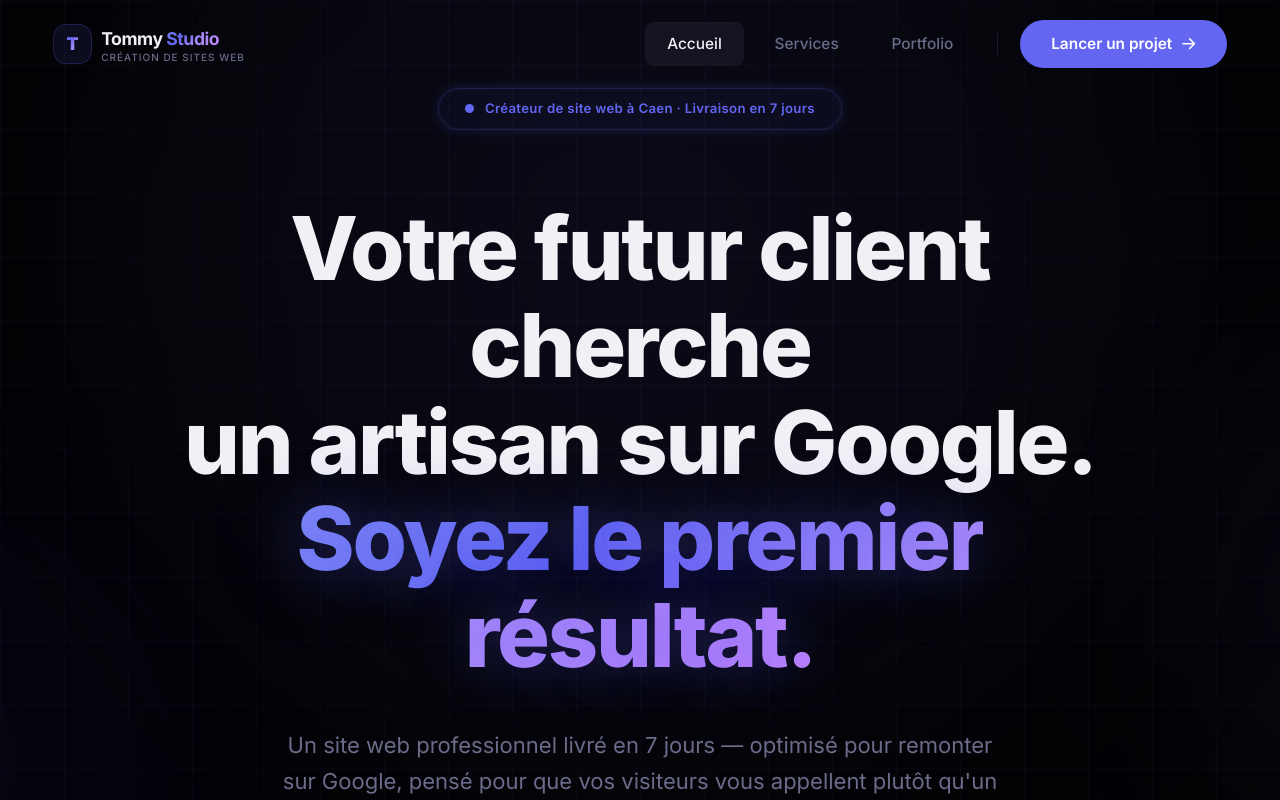
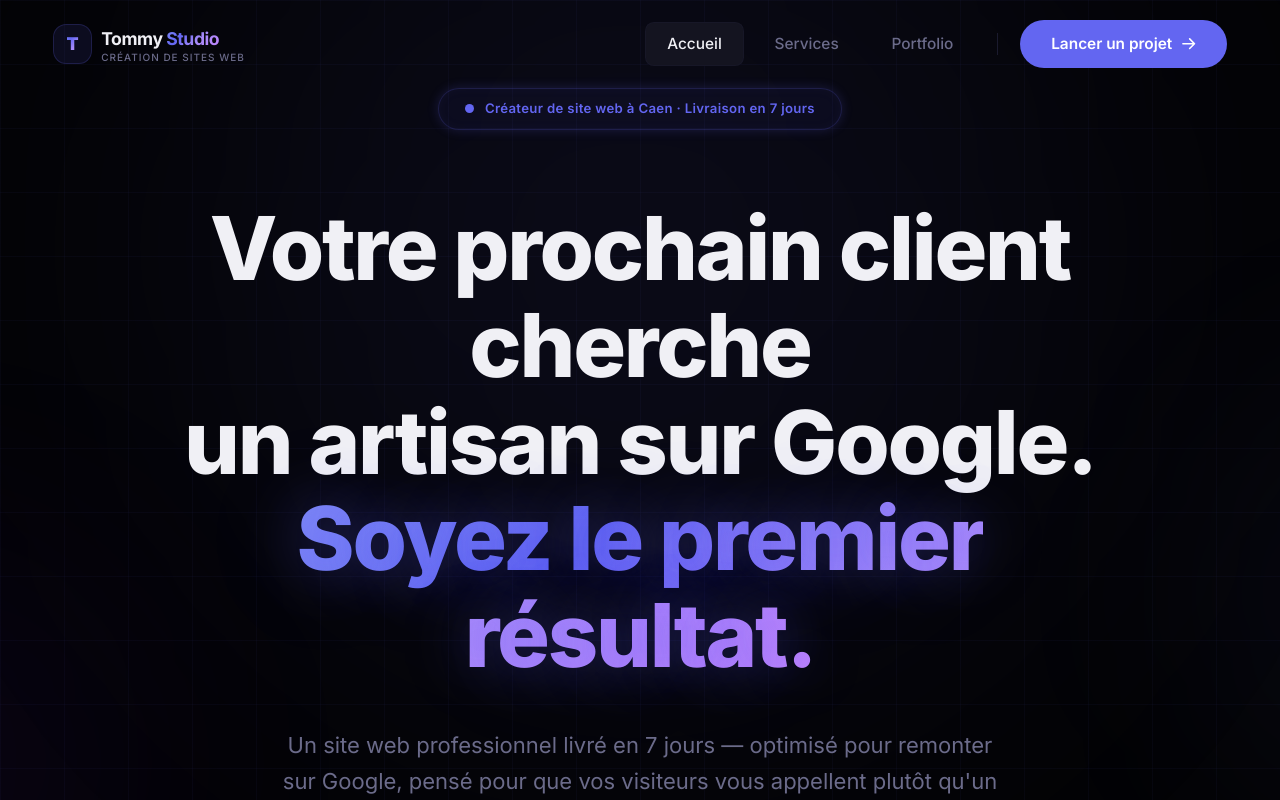
Before and after one commit to thoomaslef/Tommy-studio, a Next.js app: page / in a window 1280 px wide. Shown: the top 800 px of the page. Built offline with nearby package versions, Linux system fonts and the light colour scheme.

Commit message:
Retour au titre d'origine de la page d'accueil
Co-Authored-By: Claude Sonnet 5.5 <noreply@anthropic.com>
Claude-Session: https://claude.ai/code/session_01YMUx6AxujfY1Pcht94xV6D

```diff
--- a/src/app/page.tsx
+++ b/src/app/page.tsx
@@ -149,7 +149,7 @@ export default function Home() {
               transition={{ duration: 0.7, delay: 0.1 }}
               className="mt-8 text-[2.5rem] font-extrabold tracking-tight leading-[1.1] text-foreground sm:text-6xl lg:text-7xl xl:text-[5rem]"
             >
-              Votre futur client cherche
+              Votre prochain client cherche
               <br />
               un artisan sur Google.
               <br />
```
